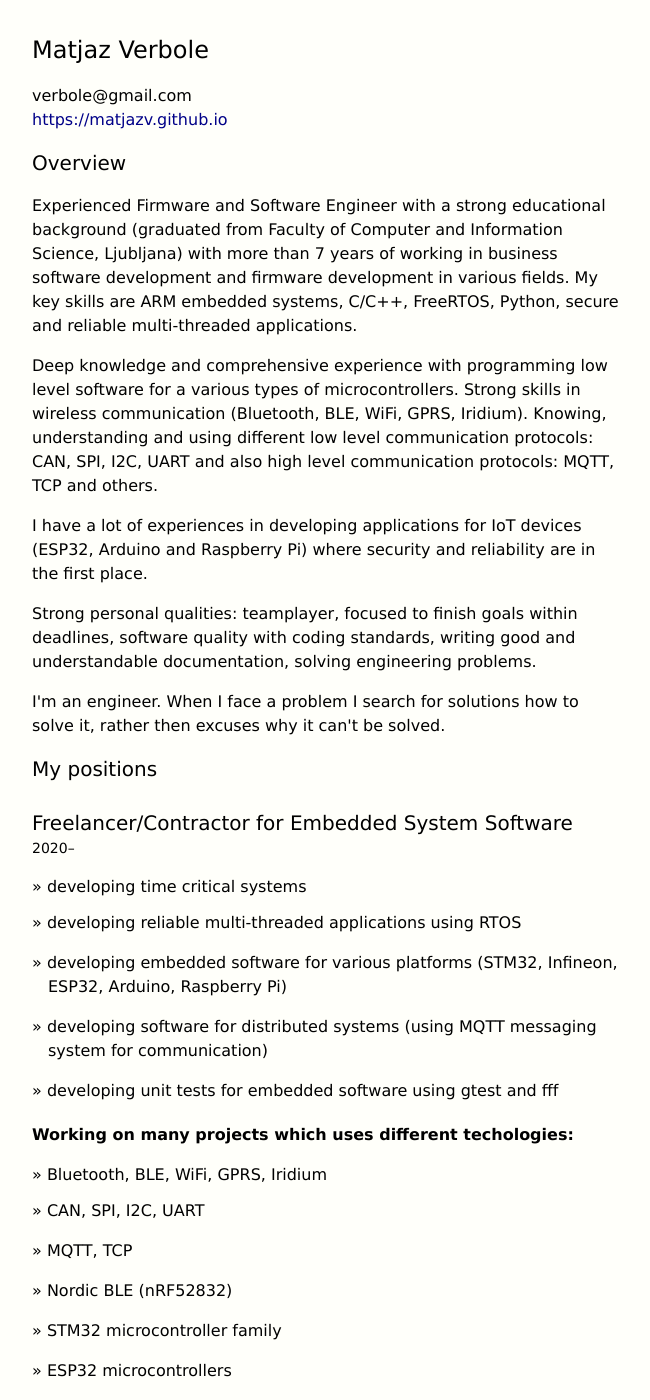
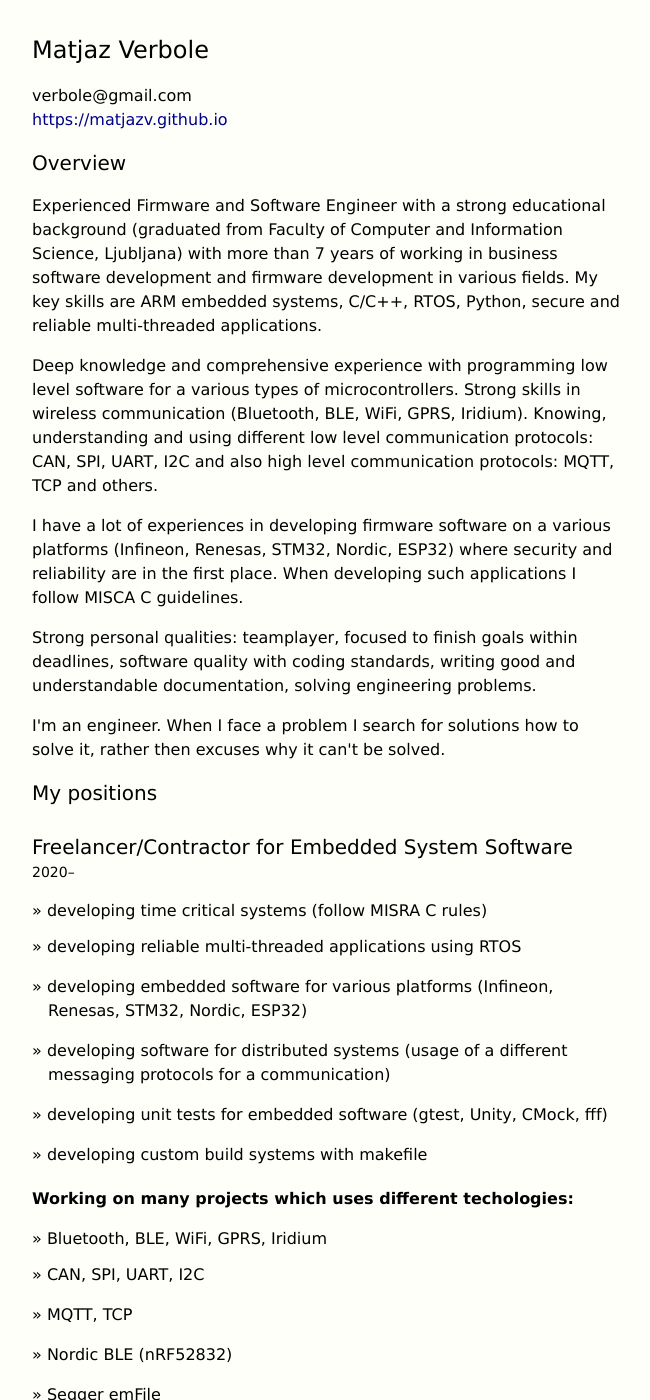
Before and after one commit to matjazv/matjazv.github.io, a Jekyll site: the page built from resume.markdown, in a window 1280 px wide and 1400 px high. Shown: the whole window, without its empty margins (160-810 px from the left). Built offline with Jekyll 4.4.1, drawn with Linux system fonts in a browser that asks for light colours; some of the changed text lies outside the part shown.

Commit message:
Updated my resume.

```diff
--- a/_layouts/resume.html
+++ b/_layouts/resume.html
@@ -29,11 +29,11 @@ h2 + .subheading { font-size: 14px; margin-top: 0; }
 <h2>Overview</h2>
 
 <p>
-Experienced Firmware and Software Engineer with a strong educational background (graduated from Faculty of Computer and Information Science, Ljubljana) with more than 7 years of working in business software development and firmware development in various fields. My key skills are ARM embedded systems, C/C++, FreeRTOS, Python, secure and reliable multi-threaded applications.
+Experienced Firmware and Software Engineer with a strong educational background (graduated from Faculty of Computer and Information Science, Ljubljana) with more than 7 years of working in business software development and firmware development in various fields. My key skills are ARM embedded systems, C/C++, RTOS, Python, secure and reliable multi-threaded applications.
 <p>
-Deep knowledge and comprehensive experience with programming low level software for a various types of microcontrollers. Strong skills in wireless communication (Bluetooth, BLE, WiFi, GPRS, Iridium). Knowing, understanding and using different low level communication protocols: CAN, SPI, I2C, UART and also high level communication protocols: MQTT, TCP and others.
+Deep knowledge and comprehensive experience with programming low level software for a various types of microcontrollers. Strong skills in wireless communication (Bluetooth, BLE, WiFi, GPRS, Iridium). Knowing, understanding and using different low level communication protocols: CAN, SPI, UART, I2C and also high level communication protocols: MQTT, TCP and others.
 <p>
-I have a lot of experiences in developing applications for IoT devices (ESP32, Arduino and Raspberry Pi) where security and reliability are in the first place.
+I have a lot of experiences in developing firmware software on a various platforms (Infineon, Renesas, STM32, Nordic, ESP32) where security and reliability are in the first place. When developing such applications I follow MISCA C guidelines.
 <p>
 Strong personal qualities: teamplayer, focused to finish goals within deadlines, software quality with coding standards, writing good and understandable documentation, solving engineering problems.
 <p>
@@ -45,28 +45,29 @@ I'm an engineer. When I face a problem I search for solutions how to solve it, r
 <p class=subheading>2020–
 <p>
 <ul class=pointed>
-<li>developing time critical systems
+<li>developing time critical systems (follow MISRA C rules)
 <li>developing reliable multi-threaded applications using RTOS
-<li>developing embedded software for various platforms (STM32, Infineon, ESP32, Arduino, Raspberry Pi)
-<li>developing software for distributed systems (using MQTT messaging system for communication)
-<li>developing unit tests for embedded software using gtest and fff
+<li>developing embedded software for various platforms (Infineon, Renesas, STM32, Nordic, ESP32)
+<li>developing software for distributed systems (usage of a different messaging protocols for a communication)
+<li>developing unit tests for embedded software (gtest, Unity, CMock, fff)
+<li>developing custom build systems with makefile
 </ul>
 <b>Working on many projects which uses different techologies:</b>
 <ul class=pointed>
 <li>Bluetooth, BLE, WiFi, GPRS, Iridium
-<li>CAN, SPI, I2C, UART
+<li>CAN, SPI, UART, I2C
 <li>MQTT, TCP
 <li>Nordic BLE (nRF52832)
-<li>STM32 microcontroller family
-<li>ESP32 microcontrollers
 <li>Segger emFile
+<li>LibOpenCM3
 </ul>
 <b>And different tools:</b>
 <ul class=pointed>
-<li>gcc, g++, make, cmake
-<li>Eclipse, Atollic, CubeMX
-<li>git, SVN
+<li>gcc, g++, Arm C/C++ Compiler, make, cmake
+<li>Keil uVision, Eclipse, Atollic, CubeMX
+<li>git
 <li>Lcov, Gcov
+<li>Valgrind, Asan, Ubsan and other static tool analyzers
 </ul>
 
 <h2>Lead Firmware Engineer, EMA d.o.o., Slovenia</h2>
```
